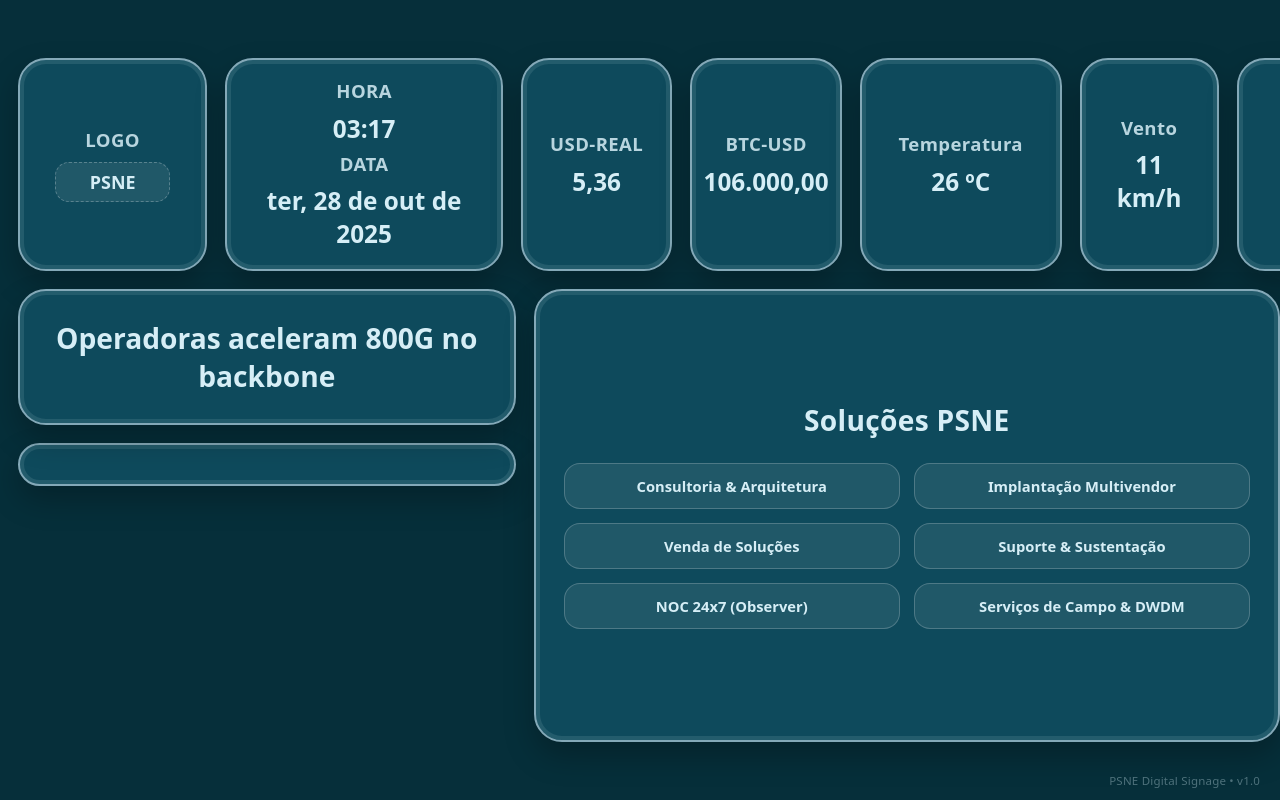
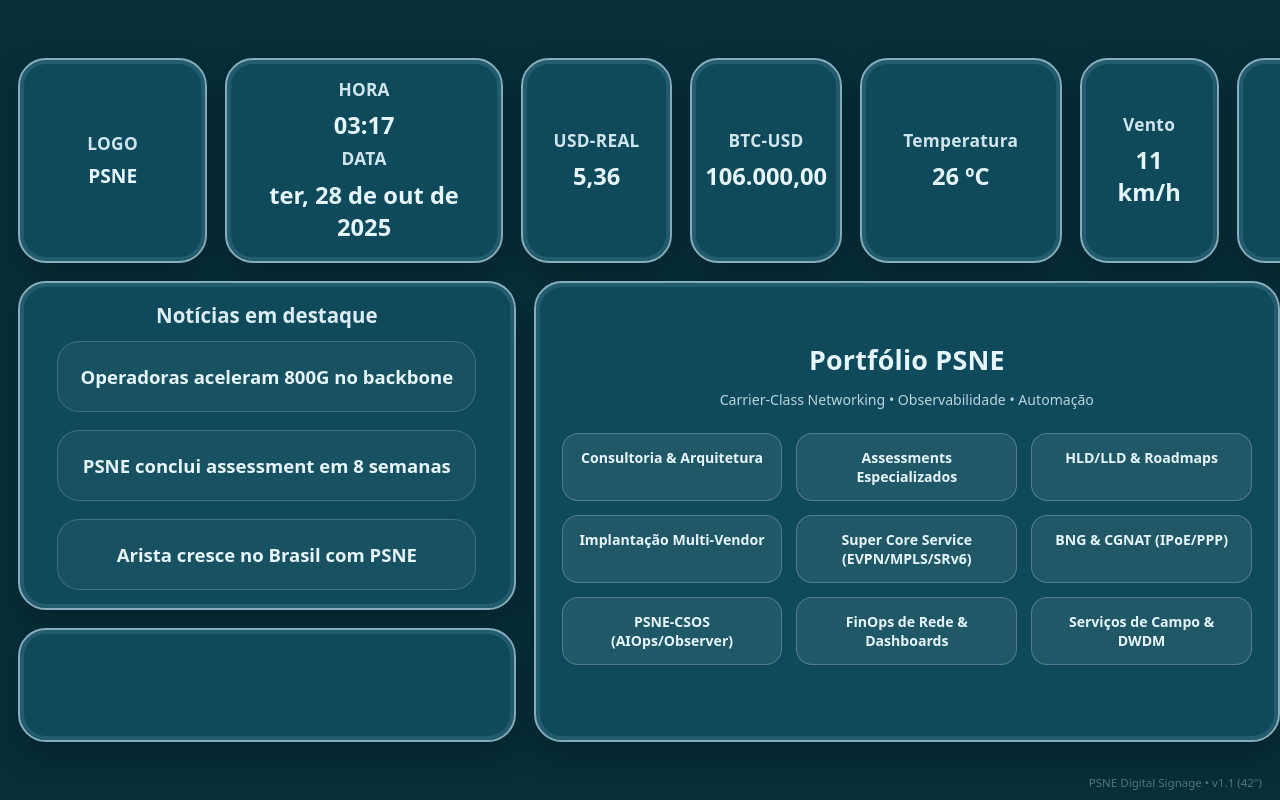
Before and after one commit to RV131975/PSNEDS, a plain HTML site: page index.html in a window 1280 px wide. Drawn offline with Linux system fonts and the light colour scheme.

Commit message:
Refactor index.html for 42" display and layout updates
Updated title and improved layout for 42" display. Enhanced styling and added new sections for news and PSNE portfolio.

```diff
--- a/index.html
+++ b/index.html
@@ -3,104 +3,66 @@
 <head>
   <meta charset="utf-8" />
   <meta name="viewport" content="width=device-width, initial-scale=1" />
-  <title>PSNE | Digital Signage 16:9</title>
+  <title>PSNE | Digital Signage 42" (16:9)</title>
   <style>
+    /*
+      Layout otimizado para TV 42" Full HD (1920x1080) no modo 16:9.
+      Usa um canvas com aspect-ratio 16/9 que escala para preencher a tela.
+    */
     :root{
+      --page:#062f3a;    /* fundo geral */
       --bg:#0e4a5c;      /* fundo dos cards */
-      --fg:#d6eef6;      /* textos */
-      --page:#062f3a;    /* fundo geral */
-      --border: #84a9b8; /* borda suave */
+      --fg:#e6f6fb;      /* textos */
+      --muted:#b8d5df;   /* textos secundários */
+      --border:#86adbc;  /* borda suave */
       --gap: 18px;       /* espaçamento entre cards */
       --radius: 28px;    /* cantos arredondados */
-      --shadow: 0 0 0 4px rgba(132,169,184,.18) inset, 0 14px 30px rgba(0,0,0,.25);
-      --accent:#bde0ea;
+      --shadow: 0 0 0 4px rgba(134,173,188,.18) inset, 0 14px 30px rgba(0,0,0,.25);
     }
 
-    html,body{
-      height:100%;
-      margin:0;
-      background:var(--page);
-      color:var(--fg);
-      font-family: system-ui, -apple-system, Segoe UI, Roboto, Ubuntu, 'Helvetica Neue', Arial, "Noto Sans", sans-serif;
-      overflow:hidden; /* TV full screen */
+    html,body{ height:100%; margin:0; background:var(--page); color:var(--fg); font-family: system-ui, -apple-system, Segoe UI, Roboto, Ubuntu, 'Helvetica Neue', Arial, 'Noto Sans', sans-serif; overflow:hidden; }
+
+    .frame{ position:fixed; inset:0; display:grid; place-items:center; }
+    .canvas{
+      width:100vw; height:56.25vw; /* 16:9 */
+      max-height:100vh; max-width:177.78vh;
+      aspect-ratio:16/9; box-sizing:border-box; padding:var(--gap);
+      display:grid; gap:var(--gap);
+      grid-template-columns: 40% 60%;
+      grid-template-rows: auto 1fr 1.2fr; /* topo, notícias, PSNE */
     }
 
-    /* Wrapper 16:9 seguro que escala ocupando a tela inteira */
-    .frame{
-      position:fixed; inset:0; display:grid; place-items:center;
-    }
-    .canvas{
-      width:100vw; height:56.25vw; /* 16:9 = 9/16 = .5625 */
-      max-height:100vh; max-width:177.78vh; /* mantém 16:9 preenchendo a tela */
-      aspect-ratio:16/9;
-      display:grid;
-      grid-template-columns: 40% 60%;
-      grid-template-rows: auto 1fr 1.2fr; /* topo, manchete/img, bloco PSNE ocupa 2 linhas no lado direito */
-      gap: var(--gap);
-      padding: var(--gap);
-      box-sizing: border-box;
-    }
+    /* TOP BAR - 7 cards como no layout original */
+    .topbar{ grid-column:1/3; display:grid; grid-template-columns: 15% 22% 12% 12% 16% 11% 12%; gap:var(--gap); }
 
-    /* Faixa Superior (dentro da coluna esquerda e direita, mas em toda a largura) */
-    .topbar{
-      grid-column: 1 / 3;
-      display:grid;
-      grid-template-columns: 15% 22% 12% 12% 16% 11% 12%;
-      gap: var(--gap);
-    }
+    .card{ background:var(--bg); border:2px solid var(--border); border-radius:var(--radius); box-shadow:var(--shadow); padding:18px 22px; display:flex; flex-direction:column; justify-content:center; align-items:center; text-align:center; }
+    .label{ font-size:1.35vw; font-weight:700; letter-spacing:.3px; opacity:.9; }
+    .value{ font-size:1.85vw; font-weight:800; margin-top:.35em; }
 
-    .card{
-      background: var(--bg);
-      border: 2px solid var(--border);
-      border-radius: var(--radius);
-      box-shadow: var(--shadow);
-      padding: 18px 22px;
-      display:flex; flex-direction:column; justify-content:center; align-items:center;
-      text-align:center;
-    }
-    .card .label{ font-size: 1.45vw; font-weight: 700; letter-spacing:.4px; opacity:.85; }
-    .card .value{ font-size: 1.9vw; font-weight: 700; margin-top: .35em; }
+    /* COLUNA ESQUERDA – Notícias (3 manchetes simultâneas) */
+    .left{ grid-column:1; grid-row:2/4; display:grid; grid-template-rows: 1fr 1.2fr; gap:var(--gap); }
+    .news{ display:grid; grid-template-rows:auto 1fr; gap:12px; }
+    .news h2{ margin:0 6px; font-size:1.6vw; font-weight:800; opacity:.95; }
+    .news-grid{ display:grid; gap:var(--gap); grid-template-columns: 1fr; grid-auto-rows: 1fr; }
+    .headline{ display:flex; align-items:center; justify-content:center; padding:22px; font-size:1.45vw; font-weight:800; text-align:center; border-radius:calc(var(--radius) - 6px); background:rgba(255,255,255,.04); border:1px solid rgba(255,255,255,.18); }
 
-    /* Coluna Esquerda */
-    .left{
-      grid-column:1; display:grid; grid-template-rows: auto 1fr; gap: var(--gap);
-    }
+    /* Área visual para imagem ou banner abaixo das manchetes */
+    .visual{ display:flex; align-items:center; justify-content:center; font-size:1.2vw; }
+    .visual img{ width:100%; height:100%; object-fit:cover; border-radius:calc(var(--radius) - 6px); }
 
-    .headline{ display:flex; align-items:center; justify-content:center; font-size:2.2vw; font-weight:800; padding: 28px; }
+    /* COLUNA DIREITA – Portfólio PSNE melhorado */
+    .right{ grid-column:2; grid-row:2/4; display:grid; }
+    .psne{ display:flex; flex-direction:column; justify-content:center; align-items:stretch; gap:16px; padding:26px; }
+    .psne h2{ margin:0; font-size:2.1vw; letter-spacing:.2px; text-align:center; }
+    .psne .subtitle{ text-align:center; font-size:1.1vw; color:var(--muted); margin-top:-4px; }
+    .product-grid{ display:grid; grid-template-columns: repeat(3, 1fr); gap:14px; margin-top:8px; }
+    .pill{ background:rgba(255,255,255,.08); border:1px solid rgba(255,255,255,.22); border-radius:16px; padding:14px 12px; font-size:1.1vw; font-weight:700; text-align:center; }
+    .meta{ font-size:.95vw; opacity:.85; font-weight:600; }
 
-    .headline-img{ display:flex; align-items:center; justify-content:center; font-size:1.6vw; }
-    .headline-img img{ width:100%; height:100%; object-fit:cover; border-radius: calc(var(--radius) - 6px); filter: contrast(1.02) saturate(1.05); }
+    .fade{ animation:fade .6s ease both; }
+    @keyframes fade{ from{opacity:0; transform:translateY(6px)} to{opacity:1; transform:translateY(0)} }
 
-    /* Coluna Direita – bloco grande de soluções */
-    .right{
-      grid-column:2; grid-row:2 / 4; display:grid;
-    }
-    .psne{
-      display:flex; flex-direction:column; justify-content:center; align-items:center; gap: 18px; padding: 28px;
-    }
-    .psne h2{ font-size:2.2vw; margin:0 0 6px 0; letter-spacing: .3px; }
-    .psne .items{ display:grid; grid-template-columns: repeat(2, 1fr); gap: 14px; width:100%; }
-    .psne .pill{
-      background: rgba(255,255,255,.08);
-      border: 1px solid rgba(255,255,255,.2);
-      border-radius: 16px;
-      padding: 12px 14px; font-size: 1.15vw; font-weight:600; text-align:center;
-    }
-
-    /* Logo box – permita imagem real se desejar */
-    .logo{ gap:10px; }
-    .logo .mark{ width:80%; aspect-ratio: 3/1; border-radius: 14px; background: rgba(255,255,255,.08); border:1px dashed rgba(255,255,255,.25); display:grid; place-items:center; font-weight:800; font-size:1.4vw; }
-
-    /* Roteadores de conteúdo (animação leve de fade) */
-    .fade{ animation: fade .6s ease both; }
-    @keyframes fade{ from{ opacity:0; transform:translateY(6px) } to{ opacity:1; transform:translateY(0) } }
-
-    /* Rodapé opcional para créditos/versão */
-    .footer{
-      position: absolute; right: 20px; bottom: 12px; opacity:.35; font-size:.9vw; letter-spacing:.2px;
-    }
-
-    /* Evitar seleção acidental em telas touch */
+    .footer{ position:absolute; right:18px; bottom:10px; opacity:.35; font-size:.9vw; }
     *{ user-select:none; }
   </style>
 </head>
@@ -108,169 +70,149 @@
   <div class="frame">
     <main class="canvas">
 
-      <!-- TOP BAR -->
+      <!-- TOPO -->
       <section class="topbar">
-        <div class="card logo" id="logoBox">
+        <div class="card" id="logoBox">
           <div class="label">LOGO</div>
-          <div class="mark" id="logoMark">PSNE</div>
+          <div class="value" id="logoText" style="font-size:1.5vw">PSNE</div>
         </div>
-
         <div class="card" id="clockBox">
           <div class="label">HORA</div>
           <div class="value" id="clock">00:00</div>
           <div class="label" style="margin-top:.35em">DATA</div>
           <div class="value" id="date">—</div>
         </div>
+        <div class="card"><div class="label">USD‑REAL</div><div class="value" id="usdbrl">5,36</div></div>
+        <div class="card"><div class="label">BTC‑USD</div><div class="value" id="btcusd">106.000,00</div></div>
+        <div class="card"><div class="label">Temperatura</div><div class="value" id="temp">— ºC</div></div>
+        <div class="card"><div class="label">Vento</div><div class="value" id="wind">— km/h</div></div>
+        <div class="card"><div class="label">Chuva</div><div class="value" id="rain">— %</div></div>
+      </section>
 
-        <div class="card">
-          <div class="label">USD‑REAL</div>
-          <div class="value" id="usdbrl">5,36</div>
+      <!-- COLUNA ESQUERDA: notícias (3 manchetes) + área visual -->
+      <section class="left">
+        <div class="card news">
+          <h2>Notícias em destaque</h2>
+          <div class="news-grid" id="newsGrid">
+            <div class="headline">Manchete 1</div>
+            <div class="headline">Manchete 2</div>
+            <div class="headline">Manchete 3</div>
+          </div>
         </div>
-
-        <div class="card">
-          <div class="label">BTC‑USD</div>
-          <div class="value" id="btcusd">106.000,00</div>
-        </div>
-
-        <div class="card">
-          <div class="label">Temperatura</div>
-          <div class="value" id="temp">— ºC</div>
-        </div>
-
-        <div class="card">
-          <div class="label">Vento</div>
-          <div class="value" id="wind">— km/h</div>
-        </div>
-
-        <div class="card">
-          <div class="label">Chuva</div>
-          <div class="value" id="rain">— %</div>
+        <div class="card visual">
+          <img id="visualImg" alt="Banner/Imagem" src="" onerror="this.style.display='none'">
         </div>
       </section>
 
-      <!-- COLUNA ESQUERDA (Manchete + Imagem) -->
-      <section class="left">
-        <div class="card headline" id="headline">Manchete Randômica</div>
-        <div class="card headline-img" id="headlineImage">
-          <img id="headlineImgEl" alt="Imagem da Manchete" src="" onerror="this.style.display='none'">
-        </div>
-      </section>
-
-      <!-- COLUNA DIREITA (Soluções PSNE) -->
+      <!-- COLUNA DIREITA: Portfólio PSNE (melhorado) -->
       <section class="right">
         <div class="card psne" id="psneBlock">
-          <h2 id="psneTitle">Soluções PSNE</h2>
-          <div class="items" id="psneItems">
+          <h2 id="psneTitle">Portfólio PSNE</h2>
+          <div class="subtitle" id="psneSub">Carrier‑Class Networking • Observabilidade • Automação</div>
+          <div class="product-grid" id="productGrid">
             <div class="pill">Consultoria & Arquitetura</div>
-            <div class="pill">Implantação Multivendor</div>
-            <div class="pill">Venda de Soluções</div>
-            <div class="pill">Suporte & Sustentação</div>
-            <div class="pill">NOC 24x7 (Observer)</div>
+            <div class="pill">Assessments Especializados</div>
+            <div class="pill">HLD/LLD & Roadmaps</div>
+            <div class="pill">Implantação Multi‑Vendor</div>
+            <div class="pill">Super Core Service (EVPN/MPLS/SRv6)</div>
+            <div class="pill">BNG & CGNAT (IPoE/PPP)</div>
+            <div class="pill">PSNE‑CSOS (AIOps/Observer)</div>
+            <div class="pill">FinOps de Rede & Dashboards</div>
             <div class="pill">Serviços de Campo & DWDM</div>
           </div>
+          <div class="meta" id="psneMeta">Rotaciona a cada 10s com outros conjuntos de produtos</div>
         </div>
       </section>
 
     </main>
-    <div class="footer" id="footer">PSNE Digital Signage • v1.0</div>
+    <div class="footer">PSNE Digital Signage • v1.1 (42")</div>
   </div>
 
   <script>
-    // ================ RELÓGIO E DATA ================
-    const pad = n => String(n).padStart(2,'0');
+    // ==== Relógio/Data ====
+    const pad=n=>String(n).padStart(2,'0');
     function tick(){
-      const now = new Date();
-      const hh = pad(now.getHours());
-      const mm = pad(now.getMinutes());
-      document.getElementById('clock').textContent = `${hh}:${mm}`;
-
-      const opts = {weekday:'short', day:'2-digit', month:'short', year:'numeric'};
+      const now=new Date();
+      document.getElementById('clock').textContent = `${pad(now.getHours())}:${pad(now.getMinutes())}`;
+      const opts={weekday:'short', day:'2-digit', month:'short', year:'numeric'};
       document.getElementById('date').textContent = now.toLocaleDateString('pt-BR', opts).replaceAll('.', '');
     }
-    tick(); setInterval(tick, 1000*15); // atualiza a cada 15s
+    tick(); setInterval(tick, 15000);
 
-    // ================ PLACEHOLDERS DE DADOS ================
-    // Você pode integrar APIs e preencher os campos abaixo.
-    const weather = { temp: '26 ºC', wind: '11 km/h', rain: '20 %' };
-    document.getElementById('temp').textContent = weather.temp;
-    document.getElementById('wind').textContent = weather.wind;
-    document.getElementById('rain').textContent = weather.rain;
+    // ==== Placeholders de clima/cotação (substitua por APIs) ====
+    document.getElementById('temp').textContent='26 ºC';
+    document.getElementById('wind').textContent='11 km/h';
+    document.getElementById('rain').textContent='20 %';
 
-    // ================ ROTATOR DE NOTÍCIAS (2 por vez opcional) ================
-    // Conteúdos de exemplo — substitua por feed real.
-    const news = [
-      { title: 'Operadoras aceleram 800G no backbone', img: '' },
-      { title: 'PSNE entrega assessment de rede em 8 semanas', img: '' },
-      { title: 'Arista cresce no Brasil com ecossistema PSNE', img: '' },
-      { title: 'Nova arquitetura de BNG reduz churn em 12%', img: '' },
+    // ==== Notícias: mostrar 3 simultâneas e rotacionar em grupos ====
+    const newsFeed=[
+      'Operadoras aceleram 800G no backbone',
+      'PSNE conclui assessment em 8 semanas',
+      'Arista cresce no Brasil com PSNE',
+      'BNG resiliente reduz churn em 12%',
+      'Anycast DNS amplia QoE em OTT',
+      'Automação CloudVision reduz Opex'
     ];
-    let newsIdx = 0;
-    function swapHeadline(){
-      const h = document.getElementById('headline');
-      const img = document.getElementById('headlineImgEl');
-      const n = news[newsIdx % news.length];
-      h.textContent = n.title;
-      h.classList.remove('fade'); void h.offsetWidth; h.classList.add('fade');
-      if(n.img){ img.src = n.img; img.style.display='block'; }
-      else { img.style.display='none'; }
-      newsIdx++;
+    let newsOffset=0;
+    function renderNews(){
+      const grid=document.getElementById('newsGrid');
+      const items=[0,1,2].map(i=> newsFeed[(newsOffset+i)%newsFeed.length]);
+      grid.innerHTML=items.map(t=>`<div class="headline fade">${t}</div>`).join('');
+      newsOffset = (newsOffset+3)%newsFeed.length;
     }
-    swapHeadline(); setInterval(swapHeadline, 10000); // 10s
+    renderNews(); setInterval(renderNews, 10000); // a cada 10s troca o trio
 
-    // ================ ROTATOR DE SOLUÇÕES PSNE (a cada 10s) ================
-    const psneSlides = [
+    // ==== Visual opcional (banner) ====
+    const banners=[ '' /* coloque URLs aqui */ ];
+    let b=0; function renderBanner(){
+      const el=document.getElementById('visualImg');
+      if(!banners.length){ el.style.display='none'; return; }
+      el.src=banners[b % banners.length]; el.style.display='block'; b++;
+    }
+    renderBanner();
+
+    // ==== PSNE: slides de produtos melhorados ====
+    const productSlides=[
       {
-        title:'Soluções PSNE',
+        title:'Portfólio PSNE', sub:'Carrier‑Class Networking • Observabilidade • Automação',
         items:[
-          'Consultoria & Arquitetura',
-          'Implantação Multivendor',
-          'Venda de Soluções',
-          'Suporte & Sustentação',
-          'NOC 24x7 (Observer)',
-          'Serviços de Campo & DWDM'
+          'Consultoria & Arquitetura', 'Assessments Especializados', 'HLD/LLD & Roadmaps',
+          'Implantação Multi‑Vendor', 'Super Core Service (EVPN/MPLS/SRv6)', 'BNG & CGNAT (IPoE/PPP)',
+          'PSNE‑CSOS (AIOps/Observer)', 'FinOps de Rede & Dashboards', 'Serviços de Campo & DWDM'
         ]
       },
       {
-        title:'PSNE‑CSOS (Cognitive Service OS)',
+        title:'PSNE‑CSOS (Cognitive Service OS)', sub:'AIOps • Observabilidade • Runbooks Inteligentes',
         items:[
-          'AIOps + Runbooks Inteligentes',
-          'Observabilidade ponta‑a‑ponta',
-          'FinOps de Rede',
-          'Dashboards QoS/QoE',
-          'Prevenção de Churn',
-          'Automação CloudVision'
+          'Data Lake Operacional', 'Dashboards QoS/QoE', 'Anomalias & RCA Automático',
+          'Playbooks de Mitigação', 'Integração CloudVision/Telemetry', 'Prevenção de Churn',
+          'SLA/SLO em Tempo Real', 'FinOps de Capacidade', 'APIs para OSS/BSS'
         ]
       },
       {
-        title:'Super Core Service',
+        title:'Super Core Service', sub:'Design • Migração • Operação Assistida',
         items:[
-          'EVPN/VXLAN • MPLS • BGP',
-          'IPoE/PPP • BNG/CGNAT',
-          'SRv6 • Anycast DNS',
-          'Hardening & Segurança',
-          'IPv6 em toda a rede',
-          'Arquitetura Carrier‑Class'
+          'EVPN/VXLAN • MPLS • SRv6', 'Arquitetura BGP/IGP', 'IPv6 End‑to‑End',
+          'DNS Anycast', 'Hardening & Segurança', 'Lab Interop Multi‑Vendor',
+          'Planos de Migração (JM)', 'Documentação e Runbooks', 'Treinamento Sob Medida'
         ]
       }
     ];
-
-    let slide = 0;
-    function renderPSNE(){
-      const data = psneSlides[slide % psneSlides.length];
-      document.getElementById('psneTitle').textContent = data.title;
-      const box = document.getElementById('psneItems');
-      box.innerHTML = data.items.map(t=>`<div class="pill">${t}</div>`).join('');
-      const container = document.getElementById('psneBlock');
-      container.classList.remove('fade'); void container.offsetWidth; container.classList.add('fade');
+    let slide=0;
+    function renderProducts(){
+      const s=productSlides[slide % productSlides.length];
+      document.getElementById('psneTitle').textContent=s.title;
+      document.getElementById('psneSub').textContent=s.sub;
+      document.getElementById('productGrid').innerHTML=s.items.map(t=>`<div class='pill fade'>${t}</div>`).join('');
+      document.getElementById('psneMeta').textContent='';
       slide++;
     }
-    renderPSNE(); setInterval(renderPSNE, 10000); // 10s
+    renderProducts(); setInterval(renderProducts, 10000); // 10s
 
-    // ================ PERSONALIZAÇÃO RÁPIDA POR PARAMS (opcional) ================
-    // Ex.: ?logo=PSNE%20Observer
+    // ==== Personalização via querystring (ex.: ?logo=PSNE%%20Observer) ====
     const params = new URLSearchParams(location.search);
     const logo = params.get('logo');
-    if(logo) document.getElementById('logoMark').textContent = logo;
+    if(logo) document.getElementById('logoText').textContent = logo;
   </script>
 </body>
 </html>
```
